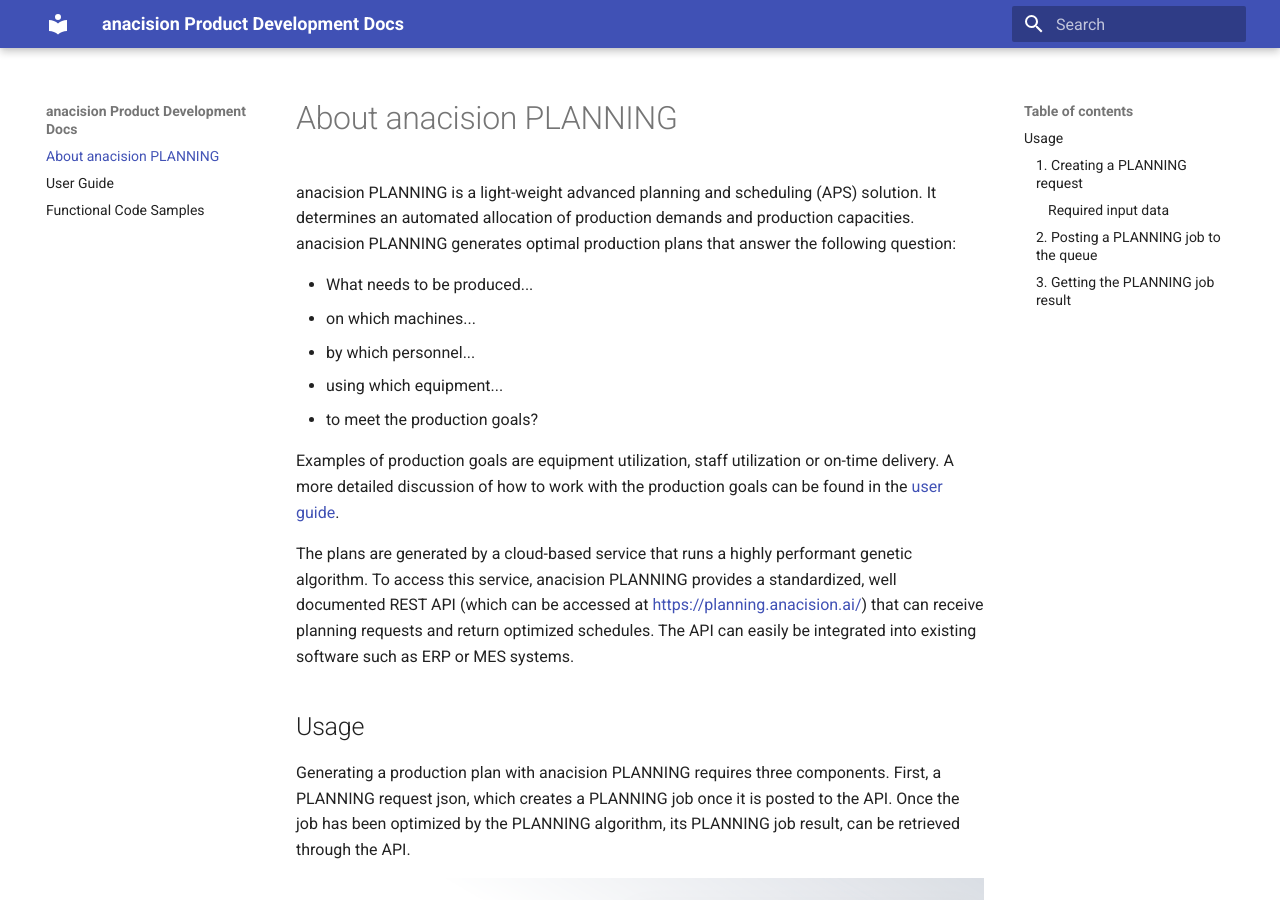
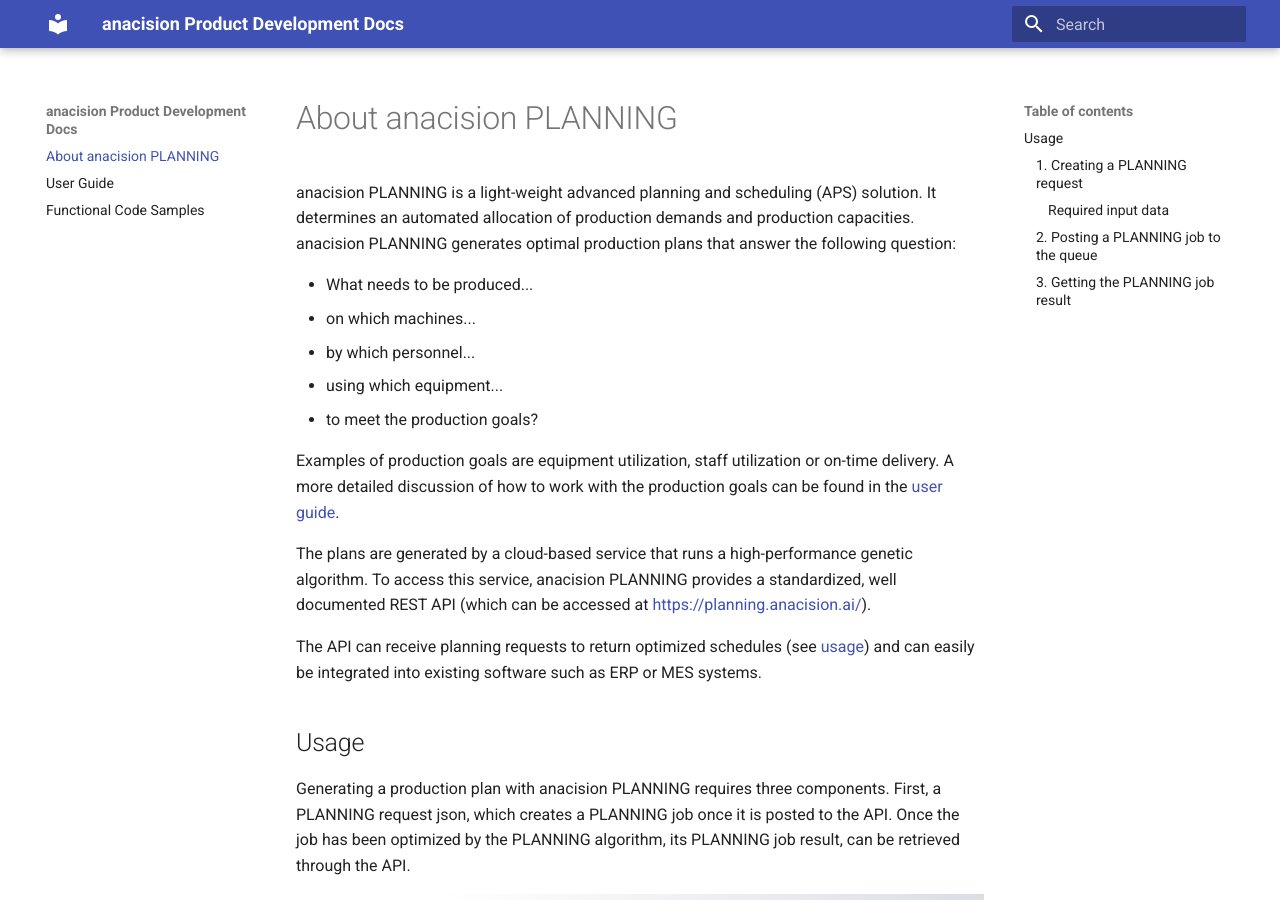
Before and after one commit to anacision/anacision-planning-user-guide, an MkDocs documentation site: the page built from docs/user_documentation/about_anacision_planning.md, in a window 1280 px wide and 900 px high. Built offline with MkDocs 1.6.1 and Material for MkDocs 9.7.7, drawn with Linux system fonts in a browser that asks for light colours.

Commit message:
docs: rephrase and split paragraphs

```diff
--- a/docs/user_documentation/about_anacision_planning.md
+++ b/docs/user_documentation/about_anacision_planning.md
@@ -14,10 +14,12 @@
 A more detailed discussion of how to work with the production goals can be found in the [user guide](../user_guide/user_guide.md#production_goals).
 
 
-The plans are generated by a cloud-based service that runs a highly performant genetic algorithm. To access
+The plans are generated by a cloud-based service that runs a high-performance genetic algorithm. To access
 this service, anacision PLANNING provides a standardized, well documented REST API (which can be accessed at
-[https://planning.anacision.ai/](https://planning.anacision.ai/)) that can receive planning requests and
-return optimized schedules. The API can easily be integrated into existing software such as ERP or MES systems.
+[https://planning.anacision.ai/](https://planning.anacision.ai/)).
+
+The API can receive planning requests to return optimized schedules (see [usage](#usage)) and can easily be integrated into existing
+software such as ERP or MES systems.
 
 ## Usage
 
```
